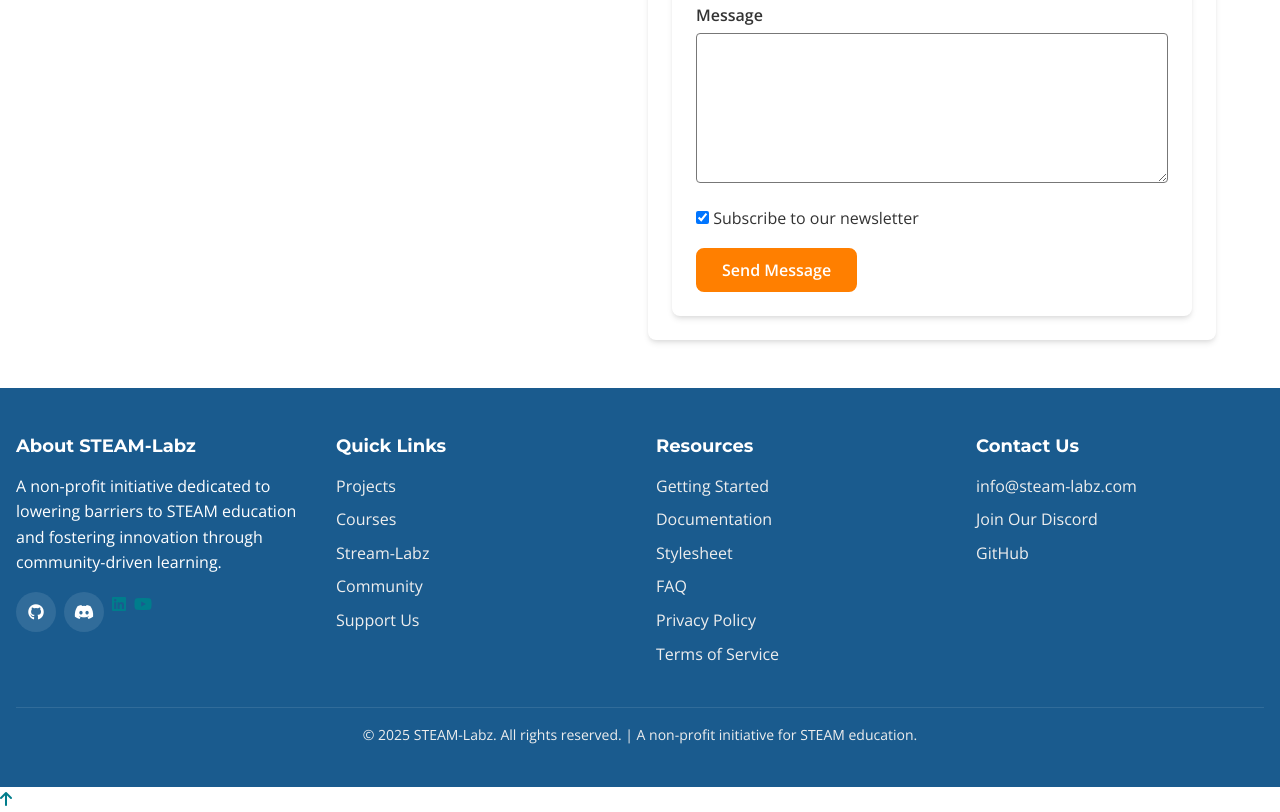
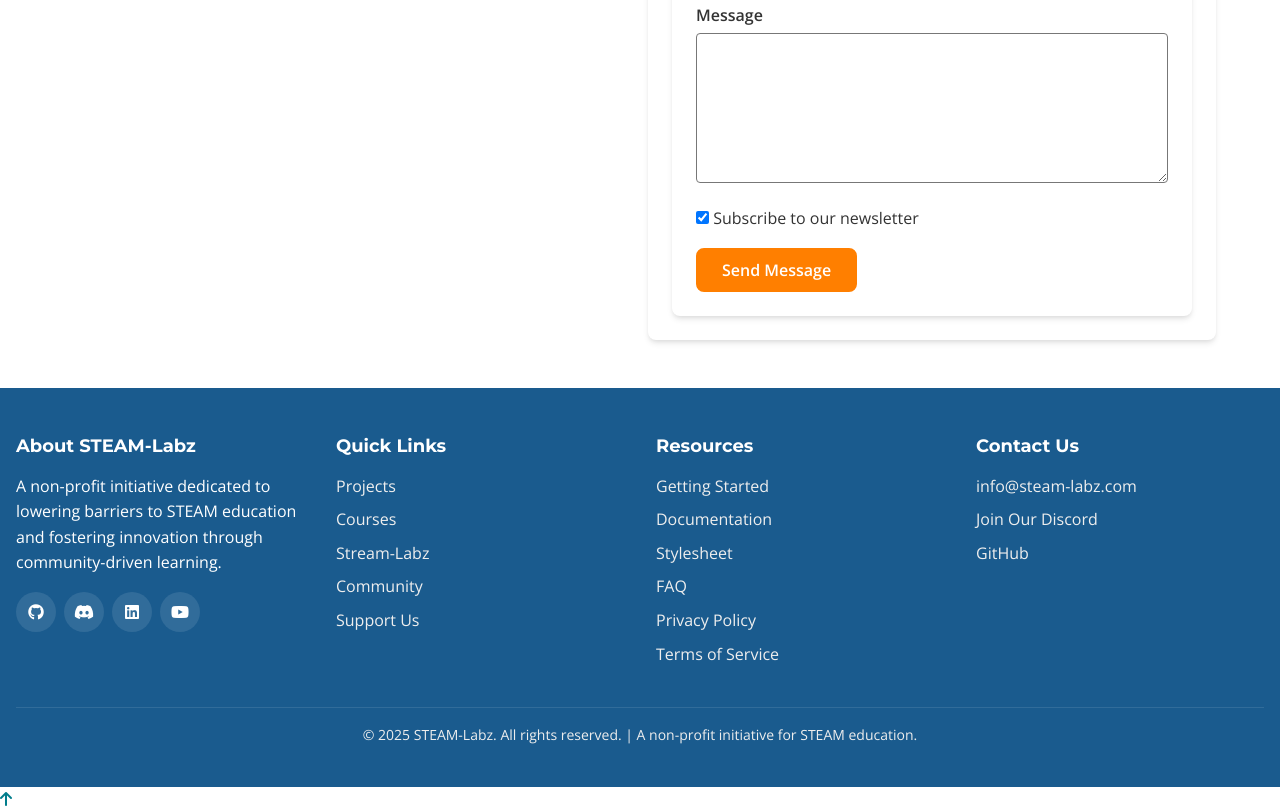
Before and after one commit to STEAM-Labz/funding-proposal, a plain HTML site: page index.html in a window 1280 px wide. Shown: the part 7758-8570 px from the top of the page. Drawn offline with nearby package versions, Linux system fonts and the light colour scheme; a script that the page names is missing; files whose address does not match are found by name.

Commit message:
Update index.html

```diff
--- a/index.html
+++ b/index.html
@@ -779,8 +779,8 @@
                     <div class="social-links mt-3">
                         <a href="https://github.com/STEAM-Labz" class="social-link"><i class="fab fa-github"></i></a>
                         <a href="https://discord.gg/5gHfkSJGZz" class="social-link"><i class="fab fa-discord"></i></a>
-                        <a href="https://www.linkedin.com/in/travis-a-bowman" class="social-icon"><i class="fab fa-linkedin"></i></a>
-                        <a href="https://youtube.com/@steam-labz" class="social-icon"><i class="fab fa-youtube"></i></a>
+                        <a href="https://www.linkedin.com/in/travis-a-bowman" class="social-link"><i class="fab fa-linkedin"></i></a>
+                        <a href="https://youtube.com/@steam-labz" class="social-link"><i class="fab fa-youtube"></i></a>
                     </div>
                 </div>
 
```
